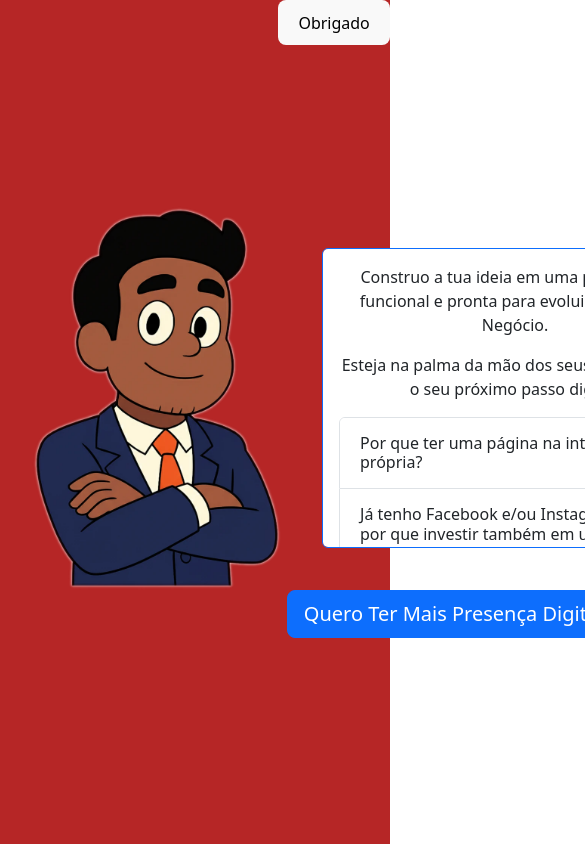
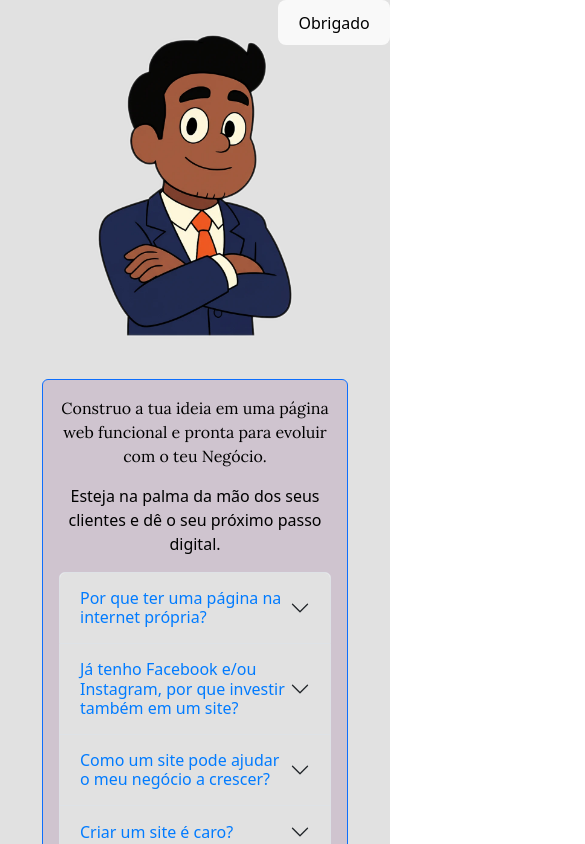
Before and after one commit to Williaw-Al/services-section, a React (Vite) app: page / in a window 390 px wide. Shown: the top 844 px of the page, 585 px wide, since content can reach past the window. Built offline with nearby package versions, Linux system fonts and the light colour scheme.

Commit message:
feat: Update styles and structure:  *AboutBox and ActionButton components styles;   *Enhance theme colors;   *Add Home responsive design;

```diff
--- a/index.html
+++ b/index.html
@@ -4,6 +4,9 @@
     <meta charset="UTF-8" />
     <link rel="icon" type="image/svg+xml" href="/vite.svg" />
     <meta name="viewport" content="width=device-width, initial-scale=1.0" />
+    <link rel="preconnect" href="https://fonts.googleapis.com">
+    <link rel="preconnect" href="https://fonts.gstatic.com" crossorigin>
+    <link href="https://fonts.googleapis.com/css2?family=Bebas+Neue&family=Lora:ital,wght@0,400..700;1,400..700&display=swap" rel="stylesheet">
     <title>services-section</title>
   </head>
   <body>
--- a/src/assets/styles/home.css
+++ b/src/assets/styles/home.css
@@ -5,7 +5,7 @@
 }
 
 .main .avatar-container {
-    width: 260px;
+  width: 270px;
 }
 
 .main .avatar-container img {
@@ -13,14 +13,28 @@
 }
 
 .main .about-box {
+  background-color: var(--bg-side-color);
+  color: var(--text-main-color);
   width: 400px;
   height: 300px;
   padding: 1rem;
   overflow-y: scroll
 }
 
-.main .about-box .accordion-body{
-    background-color: gray;
+.main .about-box .call {
+  font-family: var(--font-header);
+}
+
+.main .about-box .accordion-header .accordion-button {
+  background-color: var(--bg-main-color);
+  color: var(--primary-color);
+}
+
+.main .about-box .accordion-body {
+  color: var(--text-side-color);
+  background-color: var(--bg-highlight-color);
+
+  text-shadow: 1px 1px 4px var(--primary-color);
 }
 
 .main .templates-button {
@@ -90,3 +104,25 @@
 .main .templates-button:hover span {
   color: #ff7800;
 }
+
+
+@media (max-width: 960px) {
+  .main {
+    flex-direction: column;
+    margin-bottom: 30px;
+  }
+
+  .main .avatar-container {
+    width: 200px;
+  }
+}
+
+@media (max-width: 460px) {
+  .main .about-box {
+    width: auto;
+    height: auto;
+    margin: 0 10px;
+
+    overflow-y: auto;
+  }
+}
--- a/src/components/about-box/index.tsx
+++ b/src/components/about-box/index.tsx
@@ -4,7 +4,7 @@ import Accordion from 'react-bootstrap/Accordion';
 export const AboutBox = () => {
     return (
         <Card border="primary" className='about-box'>
-            <p>Construo a tua ideia em uma página web funcional e pronta para evoluir com o teu Negócio.</p>
+            <p className='call'>Construo a tua ideia em uma página web funcional e pronta para evoluir com o teu Negócio.</p>
             <p>Esteja na palma da mão dos seus clientes e dê o seu próximo passo digital.</p>
 
             <Accordion>
--- a/src/components/action-button/index.tsx
+++ b/src/components/action-button/index.tsx
@@ -4,7 +4,8 @@ import { Link } from 'react-router';
 export const ActionButton = (props: any) => {
     return (
         <Link to="/entre-em-contato">
-            <Button variant="primary" size='lg'>
+            <Button variant="primary" size='lg' className='btn-cta-form'>
+                <div className='btn-motion' />
                 {props.children}
             </Button>
         </Link>
--- a/src/contexts/theme-context/themesColor.ts
+++ b/src/contexts/theme-context/themesColor.ts
@@ -1,12 +1,20 @@
 export const themesColor = {
     light: {
-        '--bg-color': '#b62626ff',
-        '--text-color': '#000000',
+        '--bg-main-color': '#e1e1e1',
+        '--bg-side-color': '#cfc4cf',
+        '--bg-highlight-color': '#888888',
+
+        '--text-main-color': '#000000',
+        '--text-side-color': '#ffffff',
         '--primary-color': '#007bff',
     },
     dark: {
-        '--bg-color': '#121212',
-        '--text-color': '#ffffff',
+        '--bg-main-color': '#121212',
+        '--bg-side-color': '#212121',
+        '--bg-highlight-color': '#333333',
+
+        '--text-main-color': '#ffffff',
+        '--text-side-color': '#000000',
         '--primary-color': '#4da6ff',
     },
 };
--- a/src/index.css
+++ b/src/index.css
@@ -1,3 +1,8 @@
+:root {
+  --font-header: 'Lora', 'Times New Romans', serif;
+  --font-action: 'Bebas Neue', sans-serif;
+}
+
 :root {
   font-family: system-ui, Avenir, Helvetica, Arial, sans-serif;
   line-height: 1.5;
@@ -18,6 +23,7 @@ a {
   color: #646cff;
   text-decoration: inherit;
 }
+
 a:hover {
   color: #535bf2;
 }
@@ -25,7 +31,7 @@ a:hover {
 body {
   margin: 0;
   display: flex;
-  background-color: var(--bg-color);
+  background-color: var(--bg-main-color);
 
   place-items: center;
   min-width: 320px;
@@ -48,9 +54,11 @@ button {
   cursor: pointer;
   transition: border-color 0.25s;
 }
+
 button:hover {
   border-color: #646cff;
 }
+
 button:focus,
 button:focus-visible {
   outline: 4px auto -webkit-focus-ring-color;
@@ -61,10 +69,69 @@ button:focus-visible {
     color: #213547;
     background-color: #ffffff;
   }
+
   a:hover {
     color: #747bff;
   }
+
   button {
     background-color: #f9f9f9;
   }
 }
+
+.btn-cta-form {
+  position: relative;
+  font-family: var(--font-action);
+  font-size: xx-large;
+  z-index: 1;
+}
+
+.btn-cta-form .btn-motion {
+  position: absolute;
+  top: 50%;
+  left: 50%;
+  transform: translate(-50%, -50%) scale(1);
+  width: 100%;
+  height: 100%;
+  border: solid 2px var(--primary-color);
+  border-radius: 8px;
+  opacity: 0;
+  z-index: -1;
+  /* Fica atrás do botão */
+}
+
+.btn-cta-form:hover .btn-motion,
+.btn-cta-form:focus .btn-motion,
+.btn-cta-form:active .btn-motion {
+  opacity: 1;
+  animation: btnanimation 0.6s infinite;
+}
+
+@keyframes btnanimation {
+  0% {
+    transform: translate(-50%, -50%) scale(1);
+    opacity: 0.5;
+  }
+
+  20% {
+    transform: translate(-50%, -50%) scale(1.02, 1.1);
+    opacity: 0.7;
+    border: solid 10px var(--primary-color);
+  }
+
+  30% {
+    transform: translate(-50%, -50%) scale(1.05, 1.2);
+    opacity: 0.4;
+    padding: 5px;
+  }
+
+  75% {
+    transform: translate(-50%, -50%) scale(1.1, 1.2);
+    opacity: 0.2;
+    padding: 15px;
+  }
+
+  100% {
+    opacity: 0;
+  }
+}
```
Lines whose indentation alone changed are shown as unchanged.
